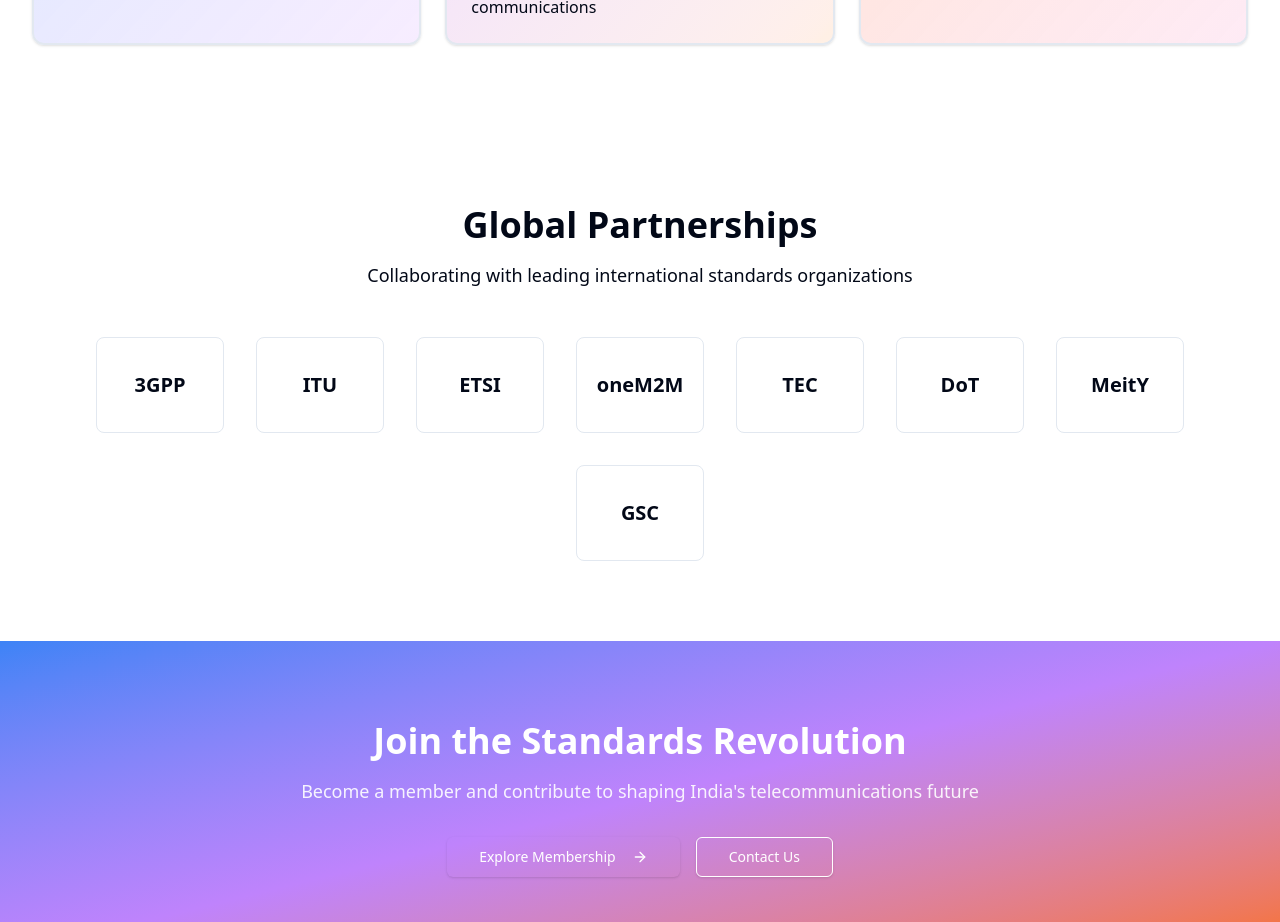
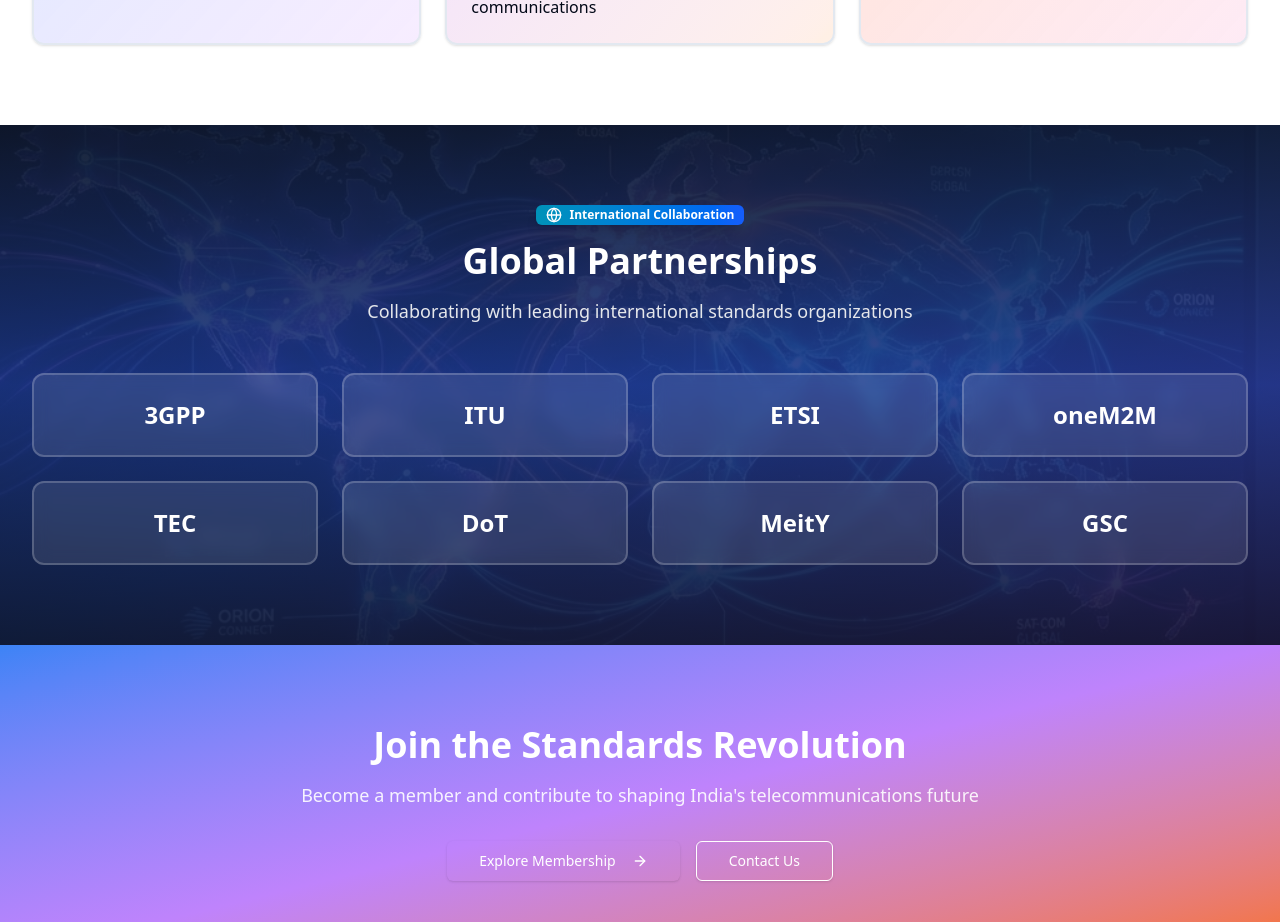
Before and after one commit to rostanai/tsdsi, a Next.js app: page / in a window 1280 px wide. Shown: the part 2200-3122 px from the top of the page. Built offline with nearby package versions, Linux system fonts and the light colour scheme.

Commit message:
Fix navigation transparency and add colorful animated Global Partnerships section with world map

```diff
--- a/app/page.tsx
+++ b/app/page.tsx
@@ -271,24 +271,53 @@
       </section>
 
       {/* Partners Section */}
-      <section className="py-20">
-        <div className="container mx-auto px-4 lg:px-8">
+      <section className="relative py-20 overflow-hidden bg-gradient-to-br from-slate-900 via-blue-900 to-purple-900">
+        {/* Background Image */}
+        <div className="absolute inset-0 opacity-30">
+          <img
+            src="/global_partnerships_colorful_1768298327248.png"
+            alt="Global Partnerships"
+            className="h-full w-full object-cover"
+          />
+        </div>
+        <div className="absolute inset-0 bg-gradient-to-b from-slate-900/80 via-blue-900/70 to-slate-900/80" />
+
+        <div className="container relative mx-auto px-4 lg:px-8">
           <div className="mb-12 text-center">
-            <h2 className="mb-4 text-3xl font-bold sm:text-4xl">Global Partnerships</h2>
-            <p className="mx-auto max-w-2xl text-lg text-muted-foreground">
+            <Badge className="mb-4 bg-gradient-to-r from-cyan-600 to-blue-600 text-white border-0 shadow-lg">
+              <Globe className="mr-2 h-4 w-4 inline" />
+              International Collaboration
+            </Badge>
+            <h2 className="mb-4 text-3xl font-bold sm:text-4xl text-white">Global Partnerships</h2>
+            <p className="mx-auto max-w-2xl text-lg text-gray-200">
               Collaborating with leading international standards organizations
             </p>
           </div>
-          <div className="flex flex-wrap items-center justify-center gap-8">
-            {partners.map((partner, index) => (
-              <div
-                key={partner}
-                className="flex h-24 w-32 items-center justify-center rounded-lg border bg-card p-4 transition-all hover:shadow-md animate-scale-in"
-                style={{ animationDelay: `${index * 50}ms` }}
-              >
-                <span className="text-xl font-bold text-muted-foreground">{partner}</span>
-              </div>
-            ))}
+          <div className="grid grid-cols-2 md:grid-cols-4 gap-6">
+            {partners.map((partner, index) => {
+              const colors = [
+                "from-blue-600 to-cyan-600",
+                "from-purple-600 to-pink-600",
+                "from-orange-600 to-red-600",
+                "from-green-600 to-teal-600",
+                "from-indigo-600 to-blue-600",
+                "from-pink-600 to-purple-600",
+                "from-yellow-600 to-orange-600",
+                "from-cyan-600 to-blue-600",
+              ]
+              return (
+                <div
+                  key={partner}
+                  className="group relative overflow-hidden rounded-xl border-2 border-white/20 bg-white/10 backdrop-blur-sm p-6 transition-all hover:scale-110 hover:shadow-2xl hover:shadow-blue-500/50 animate-scale-in"
+                  style={{ animationDelay: `${index * 50}ms` }}
+                >
+                  <div className={`absolute inset-0 bg-gradient-to-br ${colors[index]} opacity-0 group-hover:opacity-20 transition-opacity`} />
+                  <div className="relative flex h-full items-center justify-center">
+                    <span className="text-2xl font-bold text-white group-hover:scale-110 transition-transform">{partner}</span>
+                  </div>
+                </div>
+              )
+            })}
           </div>
         </div>
       </section>
--- a/components/layout/header.tsx
+++ b/components/layout/header.tsx
@@ -101,22 +101,22 @@
 
                             {/* Mega Menu Dropdown */}
                             <div className={cn(
-                                "absolute left-0 top-full mt-2 w-80 rounded-lg border-2 bg-background shadow-2xl transition-all duration-200",
+                                "absolute left-0 top-full mt-2 w-80 rounded-lg border-2 border-primary/20 bg-background/98 backdrop-blur-xl shadow-2xl transition-all duration-200",
                                 activeMenu === menuName
                                     ? "opacity-100 visible translate-y-0"
                                     : "opacity-0 invisible -translate-y-2 pointer-events-none"
                             )}>
-                                <div className="p-4 space-y-2">
+                                <div className="p-4 space-y-2 bg-gradient-to-b from-background to-muted/30 rounded-lg">
                                     {menuData.items.map((item) => (
                                         <Link
                                             key={item.href}
                                             href={item.href}
-                                            className="block p-3 rounded-md hover:bg-primary/10 transition-all group/item"
+                                            className="block p-3 rounded-md hover:bg-gradient-to-r hover:from-primary/10 hover:to-secondary/10 transition-all group/item border border-transparent hover:border-primary/20"
                                         >
                                             <div className="font-semibold text-sm group-hover/item:text-primary transition-colors">
                                                 {item.name}
                                             </div>
-                                            <div className="text-xs text-muted-foreground mt-1">
+                                            <div className="text-xs text-muted-foreground mt-1 group-hover/item:text-foreground/70">
                                                 {item.description}
                                             </div>
                                         </Link>
```
Also changed, not shown: public/collaboration_header_1768298345780.png (added), public/global_partnerships_colorful_1768298327248.png (added).
